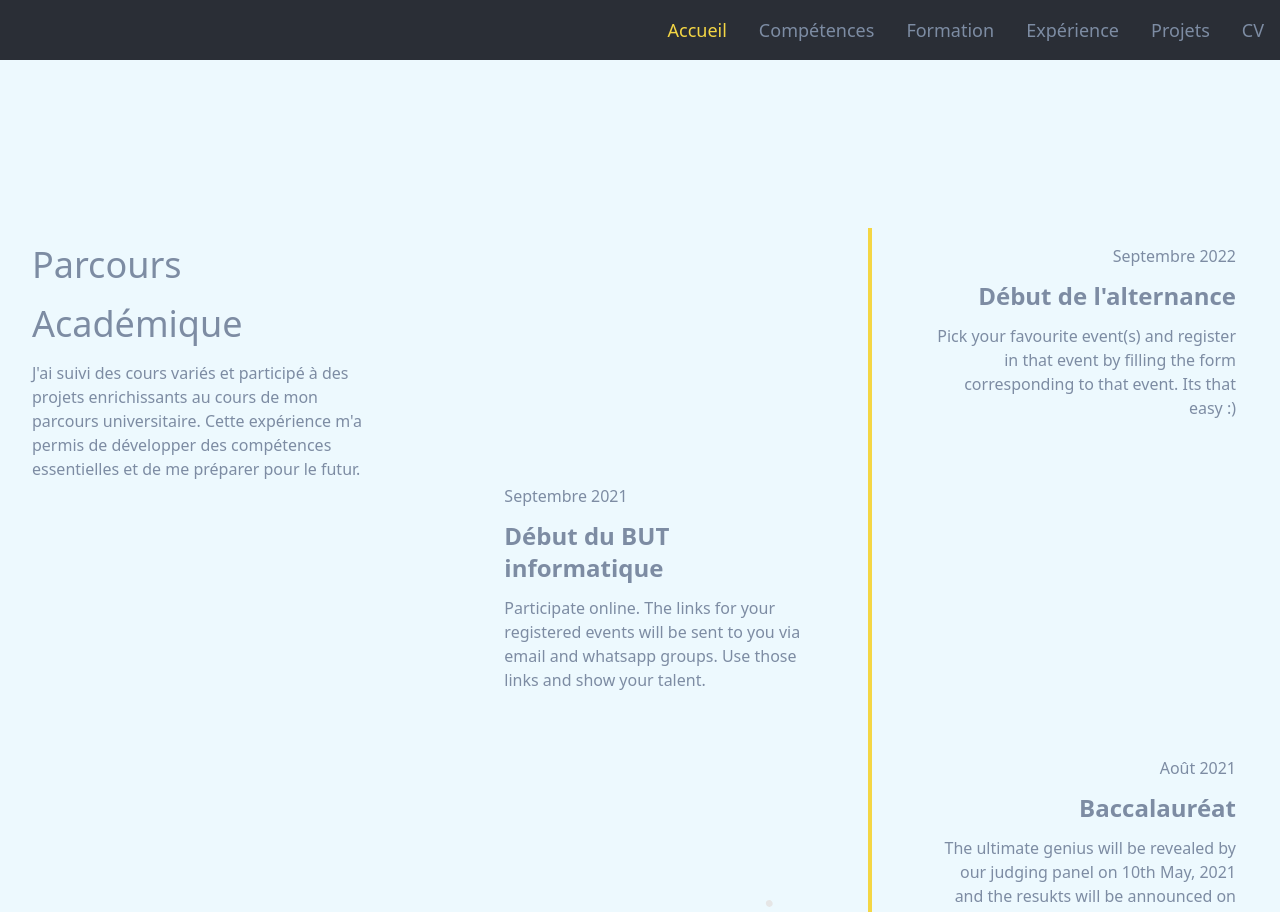
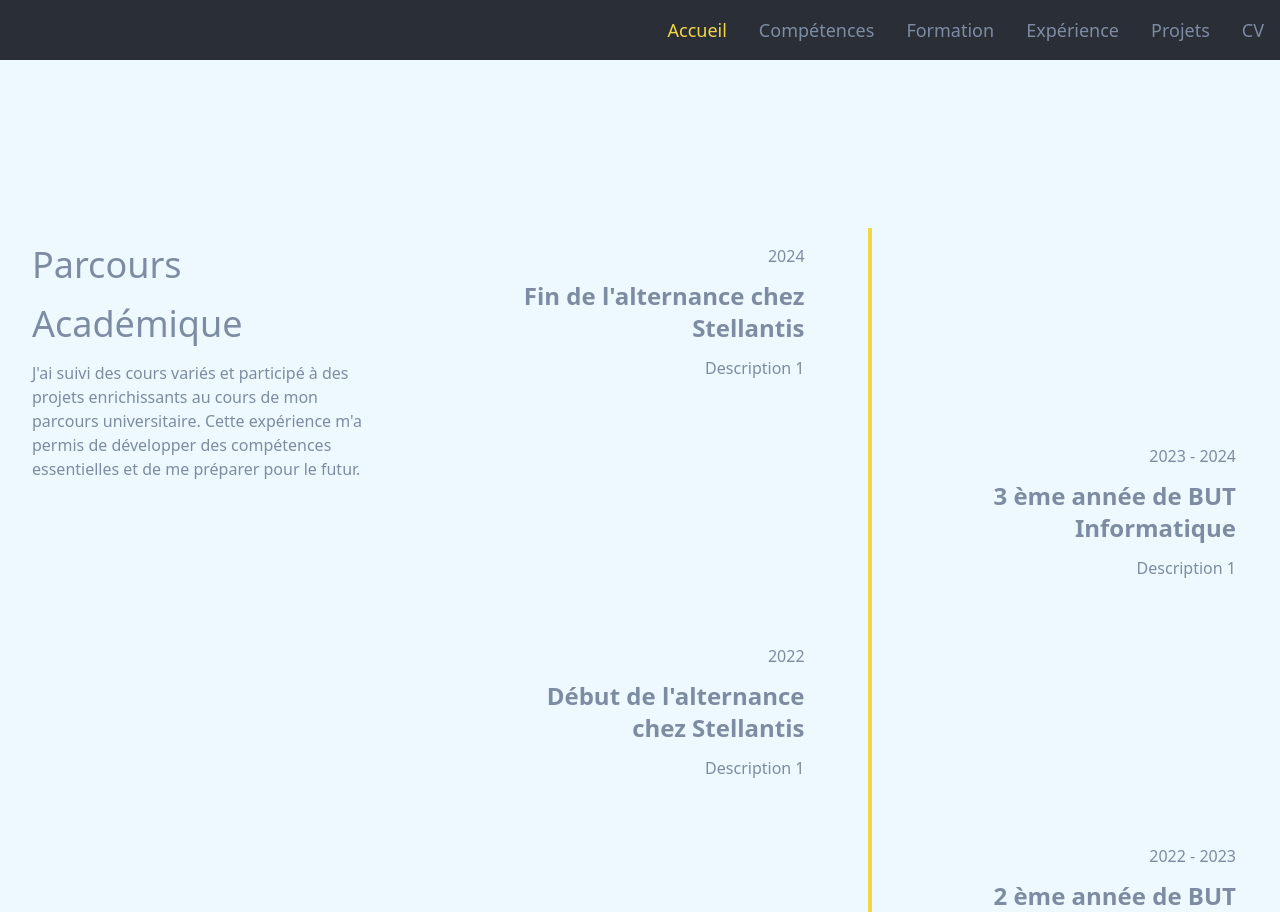
Before and after one commit to THEfireZz/THEfireZz.github.io, an Angular app: page /formation in a window 1280 px wide. Shown: the top 912 px of the page. Built offline with nearby package versions, Linux system fonts and the light colour scheme.

Commit message:
Update formation component to use a list

```diff
--- a/src/app/components/pages/formation/formation.component.html
+++ b/src/app/components/pages/formation/formation.component.html
@@ -21,39 +21,15 @@
                             class="absolute h-full border-2 border-secondary left-1/2 transform -translate-x-1/2  rounded-1">
                         </div>
 
-                        <div class="mb-8 flex justify-between items-center w-full left-timeline">
+                        <div class="mb-8 flex justify-between items-center w-full"
+                            *ngFor="let item of formations; let i = index"
+                            [ngClass]="{ 'flex-row-reverse': i % 2 !== 1}">
                             <div class="order-1 w-5/12"></div>
                             <div class="order-1 w-5/12 px-1 py-4 text-right">
-                                <p class="mb-3 text-base text-yellow-300">Septembre 2022</p>
-                                <h4 class="mb-3 font-bold text-lg md:text-2xl">Début de l'alternance</h4>
+                                <p class="mb-3 text-base text-yellow-300">{{ item.date }}</p>
+                                <h4 class="mb-3 font-bold text-lg md:text-2xl">{{ item.title }}</h4>
                                 <p class="text-sm md:text-base leading-snug text-gray-50 text-opacity-100">
-                                    Pick your favourite event(s) and register in that event by filling the form
-                                    corresponding to that
-                                    event. Its that easy :)
-                                </p>
-                            </div>
-                        </div>
-                        <div class="mb-8 flex justify-between flex-row-reverse items-center w-full right-timeline">
-                            <div class="order-1 w-5/12"></div>
-                            <div class="order-1  w-5/12 px-1 py-4 text-left">
-                                <p class="mb-3 text-base text-yellow-300">Septembre 2021</p>
-                                <h4 class="mb-3 font-bold text-lg md:text-2xl">Début du BUT informatique</h4>
-                                <p class="text-sm md:text-base leading-snug text-gray-50 text-opacity-100">
-                                    Participate online. The links for your registered events will be sent to you via
-                                    email and whatsapp
-                                    groups. Use those links and show your talent.
-                                </p>
-                            </div>
-                        </div>
-                        <div class="mb-8 flex justify-between items-center w-full left-timeline">
-                            <div class="order-1 w-5/12"></div>
-                            <div class="order-1 w-5/12 px-1 py-4 text-right">
-                                <p class="mb-3 text-base text-yellow-300">Août 2021</p>
-                                <h4 class="mb-3 font-bold text-lg md:text-2xl">Baccalauréat</h4>
-                                <p class="text-sm md:text-base leading-snug text-gray-50 text-opacity-100">
-                                    The ultimate genius will be revealed by our judging panel on 10th May, 2021 and the
-                                    resukts will be
-                                    announced on the whatsapp groups and will be mailed to you.
+                                    {{ item.description }}
                                 </p>
                             </div>
                         </div>
--- a/src/app/components/pages/formation/formation.component.ts
+++ b/src/app/components/pages/formation/formation.component.ts
@@ -1,13 +1,47 @@
 import { Component } from '@angular/core';
+import { CommonModule } from '@angular/common';
 
 @Component({
   selector: 'app-formation',
   standalone: true,
-  imports: [],
+  imports: [CommonModule],
   templateUrl: './formation.component.html',
   styleUrl: './formation.component.css'
 })
 export class FormationComponent {
   launch = 'assets/images/launch.svg'
 
+
+  formations = [
+    {
+      date: '2024',
+      title: 'Fin de l\'alternance chez Stellantis',
+      description: 'Description 1',
+    },
+    {
+      date: '2023 - 2024',
+      title: '3 ème année de BUT Informatique',
+      description: 'Description 1',
+    },
+    {
+      date: '2022',
+      title: 'Début de l\'alternance chez Stellantis',
+      description: 'Description 1',
+    },
+    {
+      date: '2022 - 2023',
+      title: '2 ème année de BUT Informatique',
+      description: 'Description 1',
+    },
+    {
+      date: '2021 - 2022',
+      title: '1 er année de BUT Informatique',
+      description: 'Description 1',
+    },
+    {
+      date: '2020 - 2021',
+      title: 'Baccalauréat général',
+      description: 'Description 2',
+    },
+  ]
 }
```
